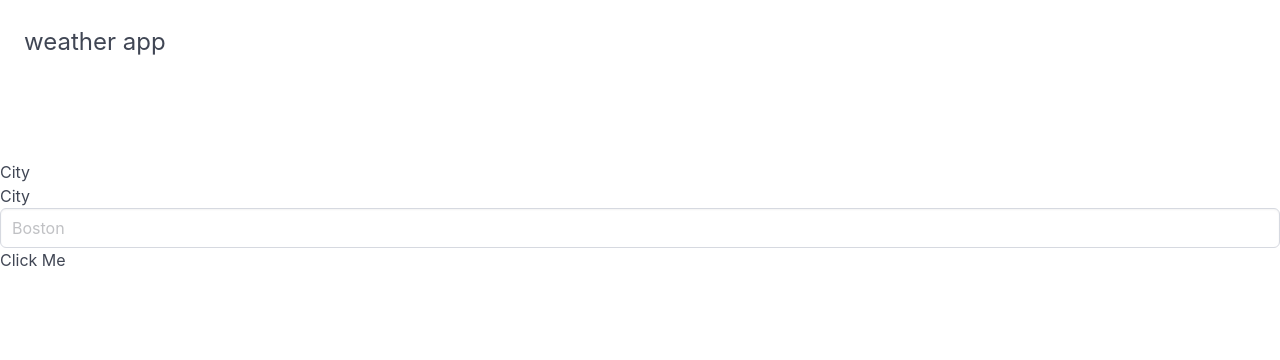
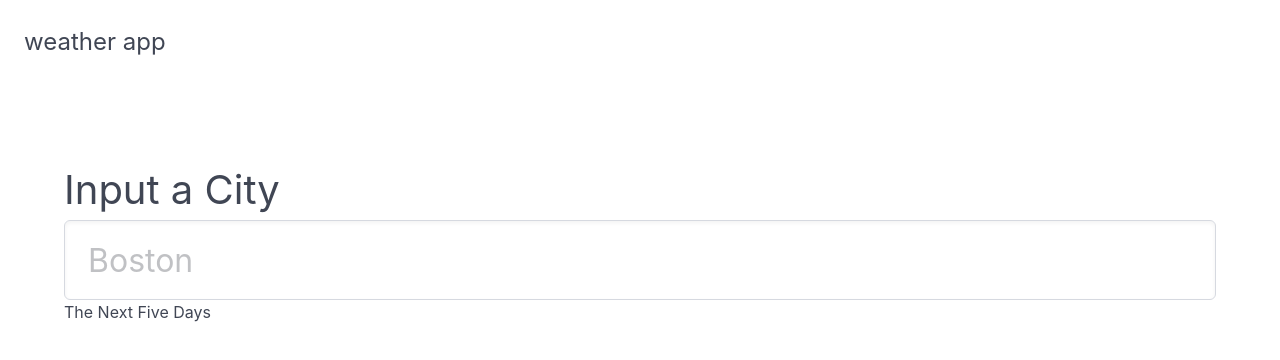
Before and after one commit to harristheharris/weather-app, a website: page index.html in a window 1280 px wide. Drawn offline with nearby package versions, Linux system fonts and the light colour scheme.

Commit message:
formatted index.html further

```diff
--- a/index.html
+++ b/index.html
@@ -18,16 +18,16 @@
 
             </div>
         </section>
-        <div>
+        <!-- <div>
             <h2>City</h2>
-        </div>
+        </div> -->
 
 
-        <div class="field">
+        <div class="field container">
             <form id="search-form">
-                <label for="city-input" class="">City</label>
-                <input type="text" class="input" id="search-input" placeholder="Boston">
-                <button class="btn btn-info btn-block">Click Me</button>
+                <label for="city-input" class=""><span class="content is-size-2  has-text-centered ">Input a City</span></label>
+                <input type="text" class="input is-size-3" id="search-input" placeholder="Boston">
+                <button class="btn btn-info btn-block">The Next Five Days</button>
             </form>
         </div>
 
```
Also changed, not shown: Assets/css/style.css (line endings or trailing spaces).
